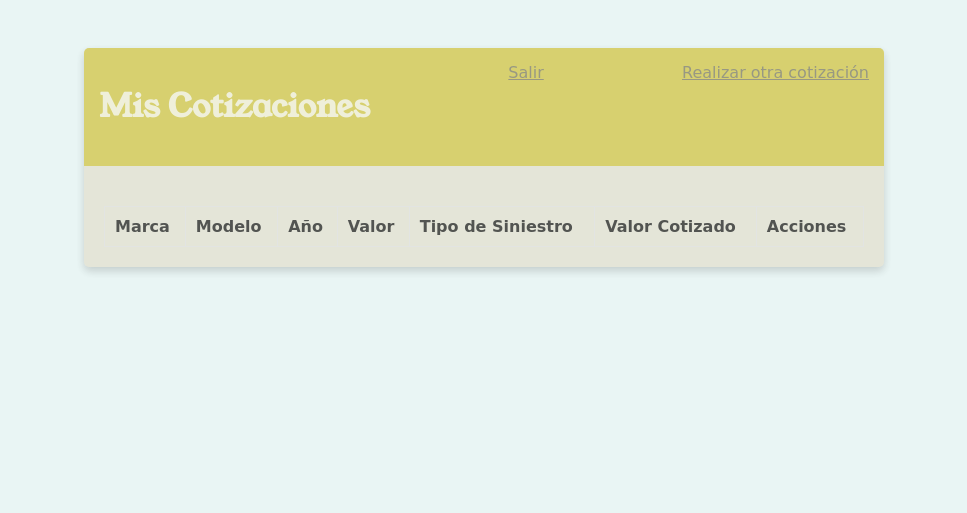
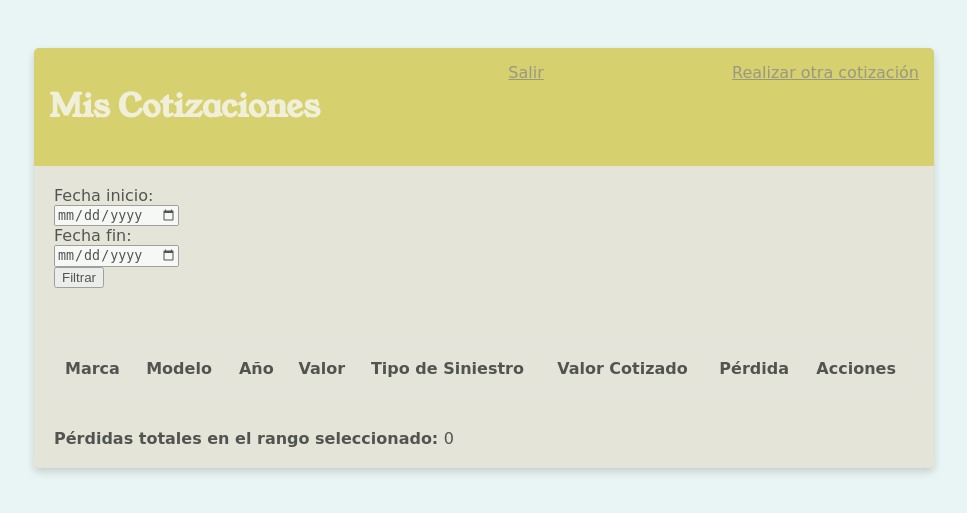
Before and after one commit to davidguillen2002/proyectoweb, a Django app: page /mis-cotizaciones/ in a window 1280 px wide. Shown: the top 513 px of the page, without its empty margins (156-1123 px from the left). Run offline with Django 4.2, Linux system fonts and the light colour scheme; a user stored in the database is signed in; data comes from the database, SQL or seed files in the repository; both versions use the stored data as it was after the commit; lists and menus that the app fills with data are empty; some web fonts are replaced.

Commit message:
FUNCIONALIDES EXTRAS

```diff
--- a/base/templates/base/lista_cotizaciones.html
+++ b/base/templates/base/lista_cotizaciones.html
@@ -1,4 +1,6 @@
 {% extends 'principal.html' %}
+{% load custom_filters %}
+
 
 {% block content %}
 <div class="barra-superior">
@@ -12,6 +14,16 @@
         <a href="{% url 'login' %}">Ingresar</a>
     {% endif %}
 </div>
+
+<!-- Formulario de filtrado por fechas -->
+<div class="cuerpo-tarjeta">
+    <form method="get" class="form-fecha-filtrado">
+        Fecha inicio: <input type="date" name="fecha_inicio" value="{{ request.GET.fecha_inicio }}">
+        Fecha fin: <input type="date" name="fecha_fin" value="{{ request.GET.fecha_fin }}">
+        <input type="submit" value="Filtrar">
+    </form>
+</div>
+
 <div class="cuerpo-tarjeta">
     <table class="table">
         <thead>
@@ -22,6 +34,7 @@
                 <th>Valor</th>
                 <th>Tipo de Siniestro</th>
                 <th>Valor Cotizado</th>
+                <th>Pérdida</th>
                 <th>Acciones</th>
             </tr>
         </thead>
@@ -34,13 +47,19 @@
                 <td>{{ cotizacion.vehiculo.valor }}</td>
                 <td>{{ cotizacion.vehiculo.tipo_siniestro }}</td>
                 <td>{{ cotizacion.valor_cotizado }}</td>
+                <td>{{ cotizacion.vehiculo.valor|subtract:cotizacion.valor_cotizado }}</td>
                 <td>
                     <a href="{% url 'editar_cotizacion' cotizacion.vehiculo.pk %}" class="btn">Editar</a>
-                    <a href="{% url 'eliminar_cotizacion' cotizacion.pk %}" class="btn btn-danger">Eliminar</a>
+                    <a href="{% url 'eliminar_cotizacion' cotizacion.pk %}" class="btn-danger">Eliminar</a>
                 </td>
             </tr>
             {% endfor %}
         </tbody>
     </table>
 </div>
+
+<div class="cuerpo-tarjeta">
+    <strong>Pérdidas totales en el rango seleccionado: </strong> {{ perdidas_totales }}
+</div>
+
 {% endblock %}
--- a/base/templates/base/principal.html
+++ b/base/templates/base/principal.html
@@ -20,7 +20,7 @@
         }
 
         .container{
-            max-width: 800px;
+            max-width: 900px;
             margin: auto;
             background-color: #E4E2D2;
             box-shadow: 0 4px 8px 0 rgba(0, 0, 0, 0.2);
@@ -198,6 +198,14 @@
             cursor: pointer;
         }
 
+        .btn, .btn-danger {
+            display: inline-block;
+        }
+
+        .btn-group {
+            display: flex;
+            gap: 10px;  /* Espaciado entre los botones */
+        }
 
     </style>
 </head>
--- /dev/null
+++ b/base/templatetags/custom_filters.py
@@ -0,0 +1,7 @@
+from django import template
+
+register = template.Library()
+
+@register.filter(name='subtract')
+def subtract(value, arg):
+    return value - arg
--- a/base/views.py
+++ b/base/views.py
@@ -117,10 +117,31 @@ class ListaCotizaciones(LoginRequiredMixin, ListView):
     template_name = 'base/lista_cotizaciones.html'
     context_object_name = 'cotizaciones'
 
+    def get_queryset(self):
+        queryset = Cotizacion.objects.filter(vehiculo__usuario=self.request.user)
+
+        # Filtrado por rango de fechas
+        fecha_inicio = self.request.GET.get('fecha_inicio')
+        fecha_fin = self.request.GET.get('fecha_fin')
+
+        if fecha_inicio and fecha_fin:
+            try:
+                queryset = queryset.filter(creado__date__range=(fecha_inicio, fecha_fin))
+            except:
+                # manejar error de formato de fecha aquí si es necesario
+                pass
+
+        return queryset
+
     def get_context_data(self, **kwargs):
         context = super().get_context_data(**kwargs)
-        context['cotizaciones'] = context['cotizaciones'].filter(vehiculo__usuario=self.request.user)
+
+        # Cálculo de pérdidas
+        perdidas_totales = sum([(c.vehiculo.valor - c.valor_cotizado) for c in context['cotizaciones']])
+        context['perdidas_totales'] = perdidas_totales
+
         return context
+
 
 class EditarCotizacion(LoginRequiredMixin, UpdateView):
     model = Vehiculo
```
Also changed, not shown: base/templates/base/listar_eliminar_usuarios.html (+6 -2 lines), base/templatetags/__init__.py (added), db.sqlite3.
